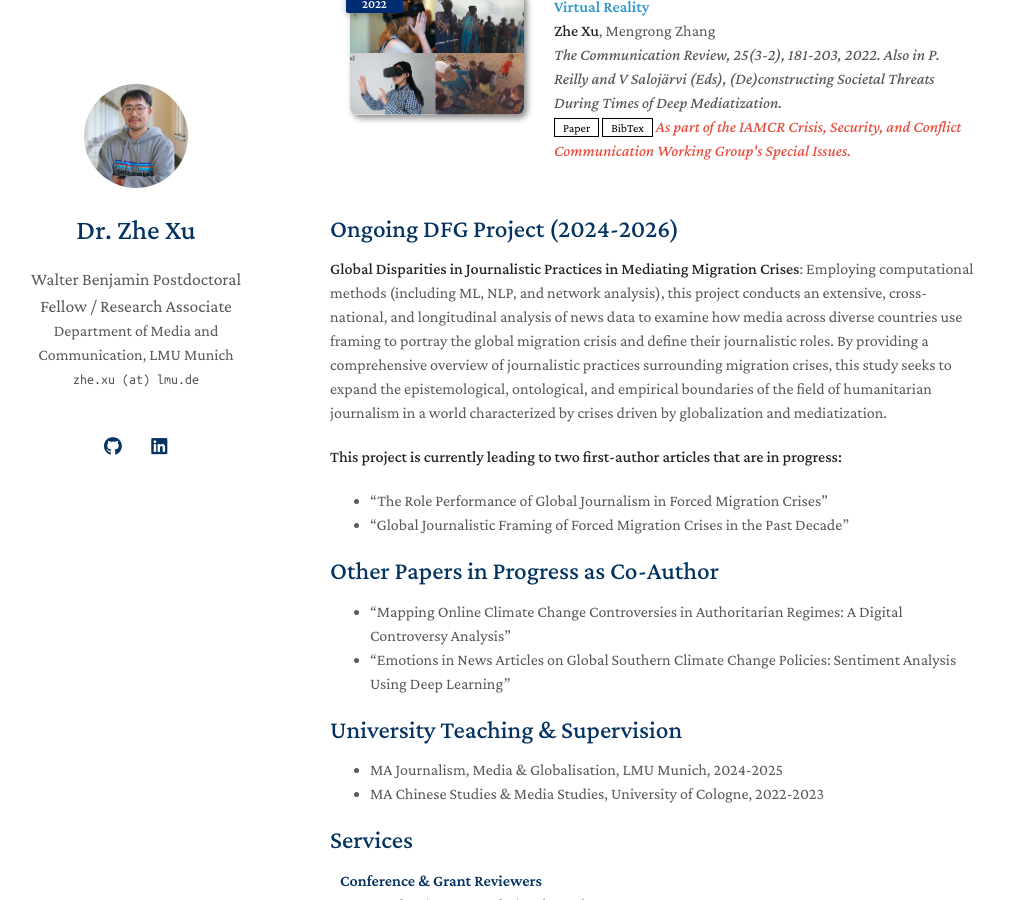
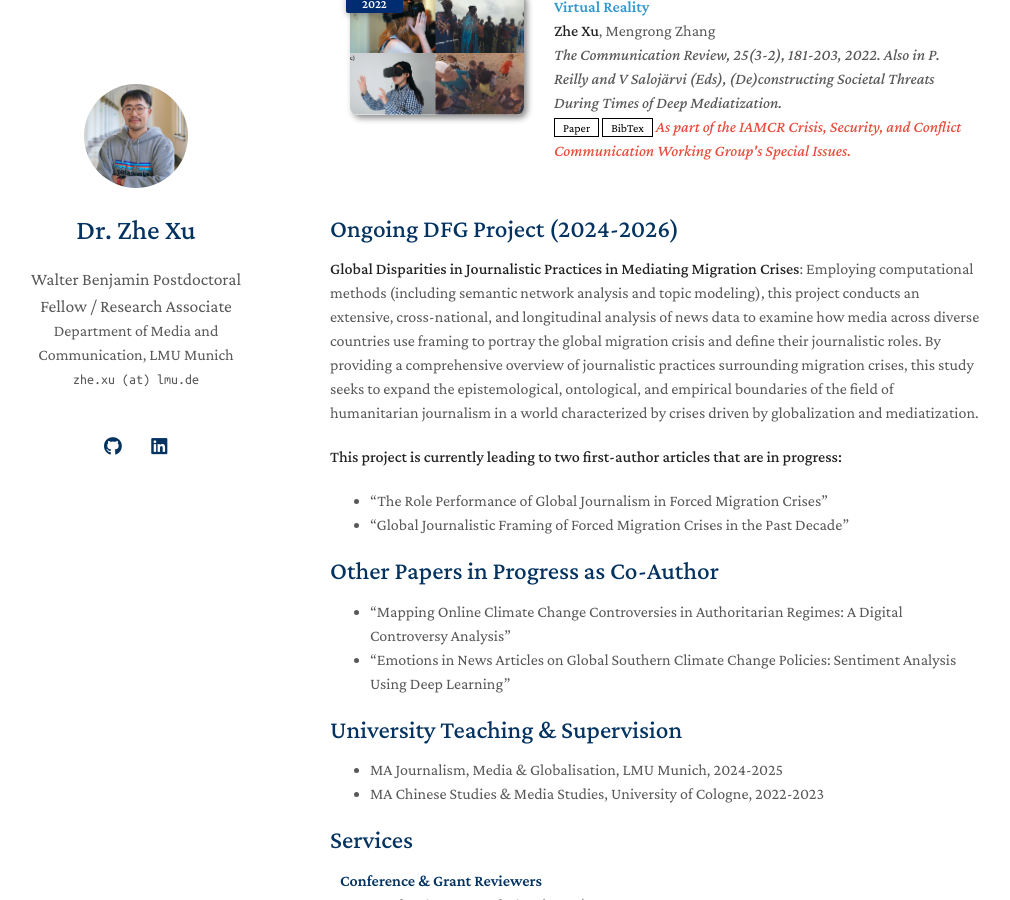
Before and after one commit to zhexuphd/home, a Jekyll site: the page built from index.md, in a window 1280 px wide and 900 px high, scrolled down 1424 px. Shown: the whole window, without its empty margins (140-1150 px from the left). Built offline with Jekyll 4.4.1, drawn with Linux system fonts in a browser that asks for light colours; a style sheet for code colours, icons or effects is not loaded; our own code applies the rules of GitHub Pages for plain Markdown files.

Commit message:
Update index.md

```diff
--- a/index.md
+++ b/index.md
@@ -29,7 +29,7 @@ When I’m not immersed in academia, you’ll likely find me hiking, mountaineer
 
 ## Ongoing DFG Project (2024-2026)
 
-**Global Disparities in Journalistic Practices in Mediating Migration Crises**: Employing computational methods (including ML, NLP, and network analysis), this project conducts an extensive, cross-national, and longitudinal analysis of news data to examine how media across diverse countries use framing to portray the global migration crisis and define their journalistic roles. By providing a comprehensive overview of journalistic practices surrounding migration crises, this study seeks to expand the epistemological, ontological, and empirical boundaries of the field of humanitarian journalism in a world characterized by crises driven by globalization and mediatization.
+**Global Disparities in Journalistic Practices in Mediating Migration Crises**: Employing computational methods (including semantic network analysis and topic modeling), this project conducts an extensive, cross-national, and longitudinal analysis of news data to examine how media across diverse countries use framing to portray the global migration crisis and define their journalistic roles. By providing a comprehensive overview of journalistic practices surrounding migration crises, this study seeks to expand the epistemological, ontological, and empirical boundaries of the field of humanitarian journalism in a world characterized by crises driven by globalization and mediatization.
 
 **This project is currently leading to two first-author articles that are in progress:**
 
```
